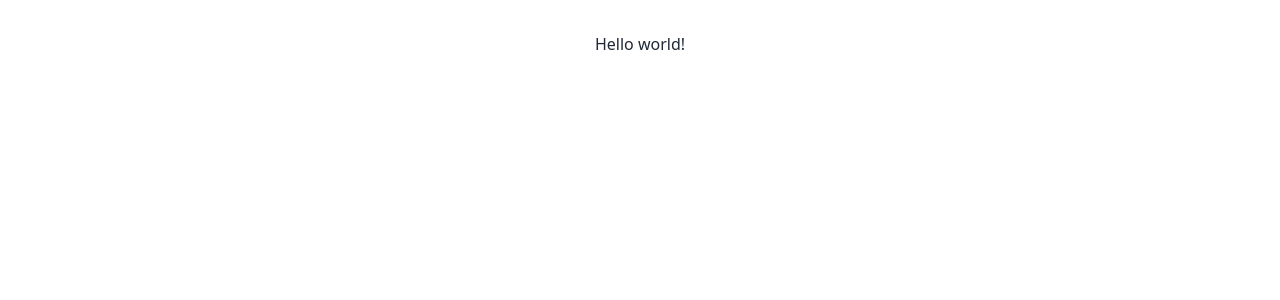
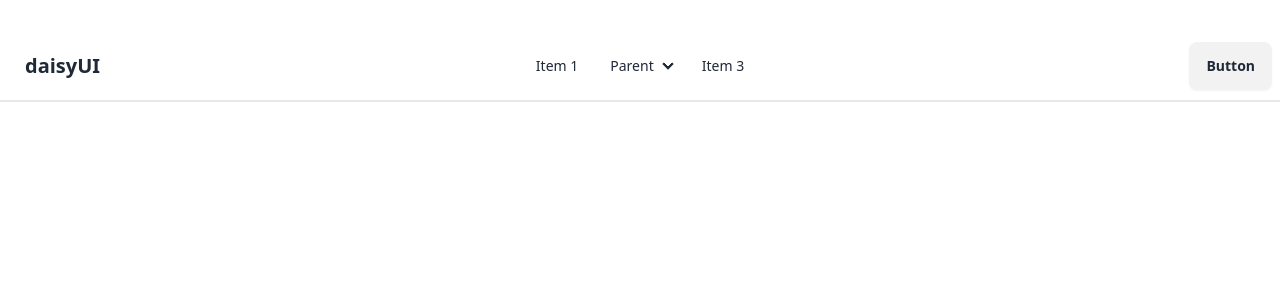
Before and after one commit to showlin1/discount-me-application-design, a React (Vite) app: page / in a window 1280 px wide. Shown: the top 300 px of the page. Built offline with nearby package versions, Linux system fonts and the light colour scheme.

Commit message:
create a navbar section

```diff
--- a/src/Component/Layout/Main.jsx
+++ b/src/Component/Layout/Main.jsx
@@ -1,9 +1,11 @@
 import React from 'react';
 import { Outlet } from 'react-router-dom';
+import Navbar from '../Navbar/Navbar';
 
 const Main = () => {
     return (
-        <div>
+        <div className='max-w-7xl mx-auto'>
+            <Navbar></Navbar>
             <Outlet></Outlet>
         </div>
     );
--- /dev/null
+++ b/src/Component/Navbar/Navbar.jsx
@@ -0,0 +1,62 @@
+import React from 'react';
+
+const Navbar = () => {
+    return (
+        <div className="bg-back border-b-2 fixed z-10 left-0 right-0">
+            <div className="navbar mx-auto">
+                <div className="navbar-start">
+                    <div className="dropdown">
+                        <div tabIndex={0} role="button" className="btn btn-ghost lg:hidden">
+                            <svg
+                                xmlns="http://www.w3.org/2000/svg"
+                                className="h-5 w-5"
+                                fill="none"
+                                viewBox="0 0 24 24"
+                                stroke="currentColor">
+                                <path
+                                    strokeLinecap="round"
+                                    strokeLinejoin="round"
+                                    strokeWidth="2"
+                                    d="M4 6h16M4 12h8m-8 6h16" />
+                            </svg>
+                        </div>
+                        <ul
+                            tabIndex={0}
+                            className="menu menu-sm dropdown-content bg-base-100 rounded-box z-[1] mt-3 w-52 p-2 shadow">
+                            <li><a>Item 1</a></li>
+                            <li>
+                                <a>Parent</a>
+                                <ul className="p-2">
+                                    <li><a>Submenu 1</a></li>
+                                    <li><a>Submenu 2</a></li>
+                                </ul>
+                            </li>
+                            <li><a>Item 3</a></li>
+                        </ul>
+                    </div>
+                    <a className="btn btn-ghost text-xl">daisyUI</a>
+                </div>
+                <div className="navbar-center hidden lg:flex">
+                    <ul className="menu menu-horizontal px-1">
+                        <li><a>Item 1</a></li>
+                        <li>
+                            <details>
+                                <summary>Parent</summary>
+                                <ul className="p-2">
+                                    <li><a>Submenu 1</a></li>
+                                    <li><a>Submenu 2</a></li>
+                                </ul>
+                            </details>
+                        </li>
+                        <li><a>Item 3</a></li>
+                    </ul>
+                </div>
+                <div className="navbar-end">
+                    <a className="btn">Button</a>
+                </div>
+            </div>
+        </div>
+    );
+};
+
+export default Navbar;
--- a/src/Component/Routes/Routes.jsx
+++ b/src/Component/Routes/Routes.jsx
@@ -1,8 +1,9 @@
 import { createBrowserRouter } from "react-router-dom";
+import Main from "../Layout/Main";
 const router = createBrowserRouter([
     {
         path: "/",
-        element: <div>Hello world!</div>,
+        element: <Main></Main>,
     },
 ]);
 
```
